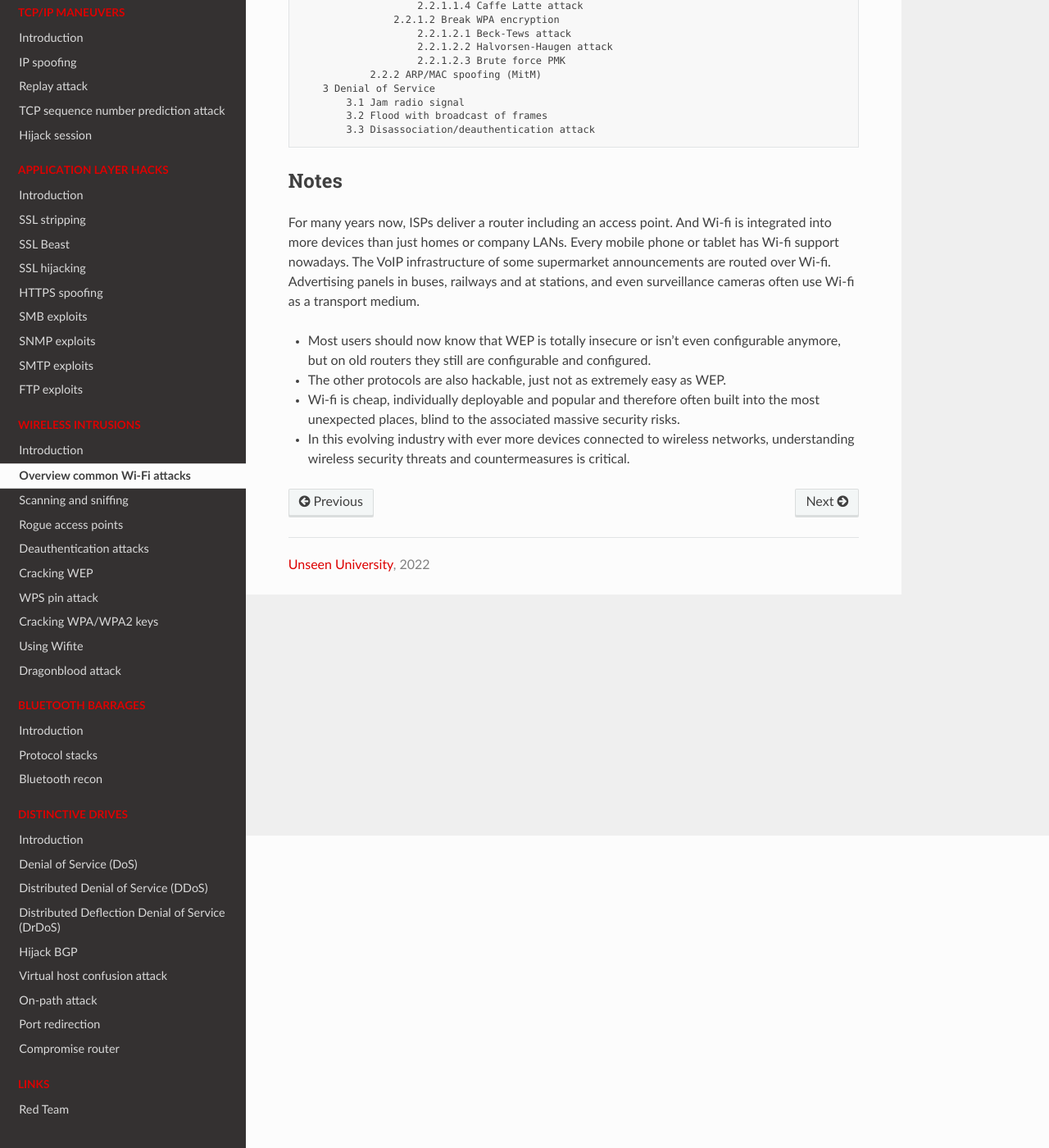
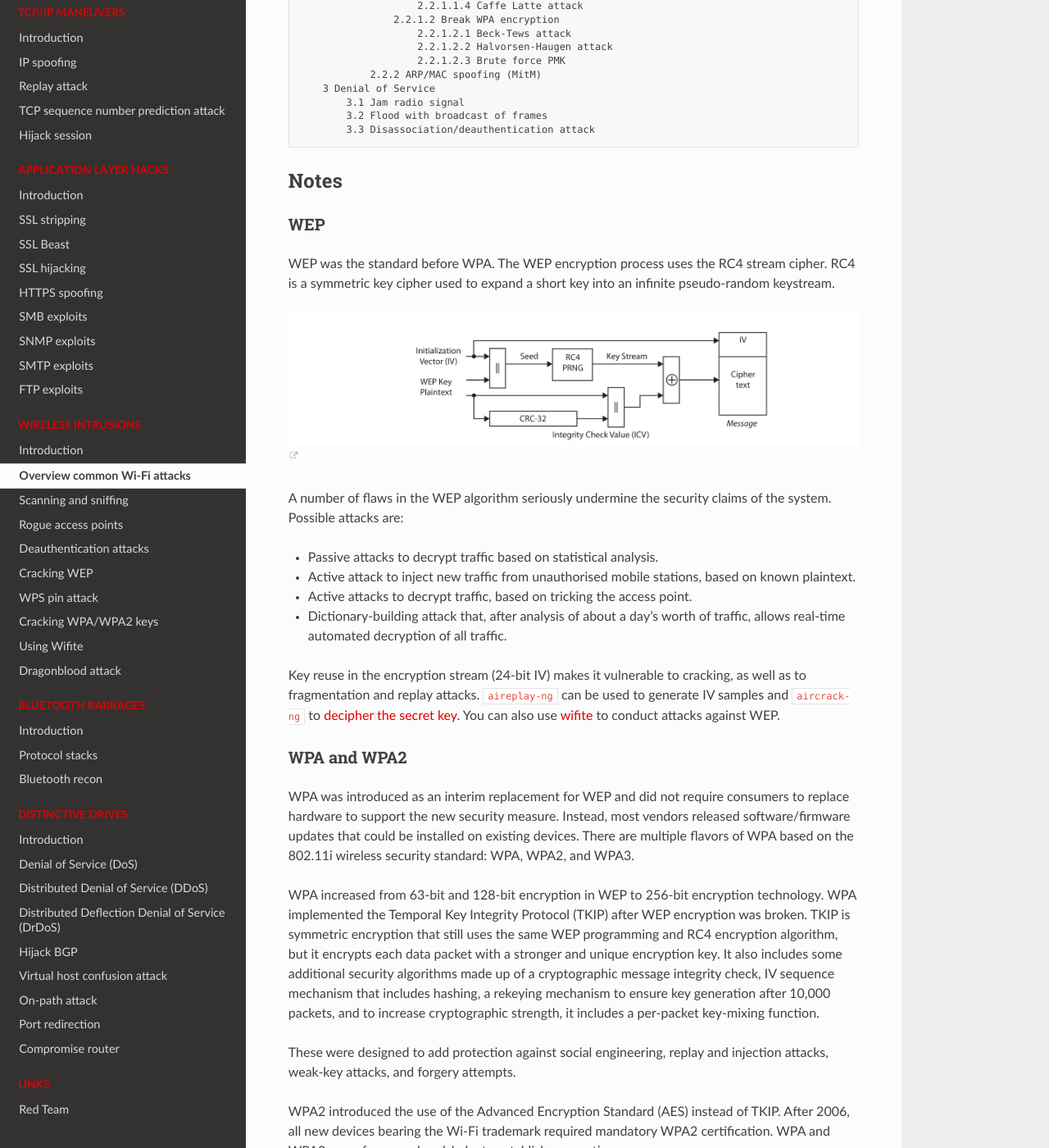
Before and after one commit to tymyrddin/red-network, a Sphinx documentation site: the page built from source/docs/wireless/overview.md, in a window 1280 px wide and 1400 px high, scrolled down 381 px. Shown: the whole window at 82% size. Built offline with Sphinx 7.4.7 and the Read the Docs theme 2.0.0, drawn with Linux system fonts in a browser that asks for light colours; some of the changed text lies outside the part shown.

```diff
--- a/source/docs/wireless/overview.md
+++ b/source/docs/wireless/overview.md
@@ -26,15 +26,62 @@
 
 ## Notes
 
-For many years now, ISPs deliver a router including an access point. And Wi-fi is integrated into more devices than
-just homes or company LANs. Every mobile phone or tablet has Wi-fi support nowadays. The VoIP infrastructure of some
-supermarket announcements are routed over Wi-fi. Advertising panels in buses, railways and at stations, and even
-surveillance cameras often use Wi-fi as a transport medium.
+### WEP
 
-* Most users should now know that WEP is totally insecure or isn’t even configurable anymore, but on old routers they
-still are configurable and configured.
-* The other protocols are also hackable, just not as extremely easy as WEP.
-* Wi-fi is cheap, individually deployable and popular and therefore often built into the most unexpected places, blind
-to the associated massive security risks.
-* In this evolving industry with ever more devices connected to wireless networks, understanding wireless security
-threats and countermeasures is critical.
+WEP was the standard before WPA. The WEP encryption process uses the RC4 stream cipher. RC4 is a symmetric key
+cipher used to expand a short key into an infinite pseudo-random keystream.
+
+[![WEP](../../_static/images/wep.png)](https://en.wikipedia.org/wiki/Wired_Equivalent_Privacy)
+
+A number of flaws in the WEP algorithm seriously undermine the security claims of the system. Possible attacks
+are:
+
+* Passive attacks to decrypt traffic based on statistical analysis.
+* Active attack to inject new traffic from unauthorised mobile stations, based on known plaintext.
+* Active attacks to decrypt traffic, based on tricking the access point.
+* Dictionary-building attack that, after analysis of about a day's worth of traffic, allows real-time automated
+decryption of all traffic.
+
+Key reuse in the encryption stream (24-bit IV) makes it vulnerable to cracking, as well as to fragmentation
+and replay attacks. `aireplay-ng` can be used to generate IV samples and `aircrack-ng` to
+[decipher the secret key](wep.md). You can also use [wifite](wifite.md) to conduct attacks against WEP.
+
+### WPA and WPA2
+
+WPA was introduced as an interim replacement for WEP and did not require
+consumers to replace hardware to support the new security measure. Instead, most
+vendors released software/firmware updates that could be installed on existing devices.
+There are multiple flavors of WPA based on the 802.11i wireless security standard: WPA,
+WPA2, and WPA3.
+
+WPA increased from 63-bit and 128-bit encryption in WEP to 256-bit encryption
+technology. WPA implemented the Temporal Key Integrity Protocol (TKIP) after WEP
+encryption was broken. TKIP is symmetric encryption that still uses the same WEP
+programming and RC4 encryption algorithm, but it encrypts each data packet with
+a stronger and unique encryption key. It also includes some additional security algorithms
+made up of a cryptographic message integrity check, IV sequence mechanism that
+includes hashing, a rekeying mechanism to ensure key generation after 10,000 packets,
+and to increase cryptographic strength, it includes a per-packet key-mixing function.
+
+These were designed to add protection against social engineering, replay and injection attacks,
+weak-key attacks, and forgery attempts.
+
+WPA2 introduced the use of the Advanced Encryption Standard (AES) instead of TKIP. After 2006, all new devices
+bearing the Wi-Fi trademark required mandatory WPA2 certification. WPA and WPA2 use a four-way handshake to establish
+connection.
+
+[![WPA and WPA2: Four way handshake](../../_static/images/four-way-wpa.png)](https://www.wifi-professionals.com/2019/01/4-way-handshake)
+
+## WPA3
+
+Like WPA2, WPA3 uses AES and a four-way handshake. Its main difference with WPA2 is that it is designed for
+perfect-forward secrecy. This means that the encryption key changes such that its compromise will not result
+in a breach of data encrypted before that compromise took place. IOW, a privacy feature that prevents older data
+from being compromised by a later attack.
+
+Additionally, WPA3 uses Simultaneous
+Authentication of Equals (SAE) in an attempt to solve WPA and WPA2’s vulnerability
+to dictionary attacks. SAE is a type of key exchange also referred to as Dragonfly.
+
+WPA3 is weak to [downgrade attacks](downgrade.md) and timing attacks. The [Dragonblood](dragonblood.md) vulnerabilities
+target the Dragonfly key exchange.
```
Also changed, not shown: source/docs/wireless/README.md (+11 -1 lines), source/docs/wireless/downgrade.md (added, +11 -0 lines), source/docs/wireless/rogue-ap.md (+0 -12 lines), source/docs/wireless/wps-pin.md (+3 -0 lines), source/_static/images/four-way-wpa.png (added), source/_static/images/wep.png (added).
